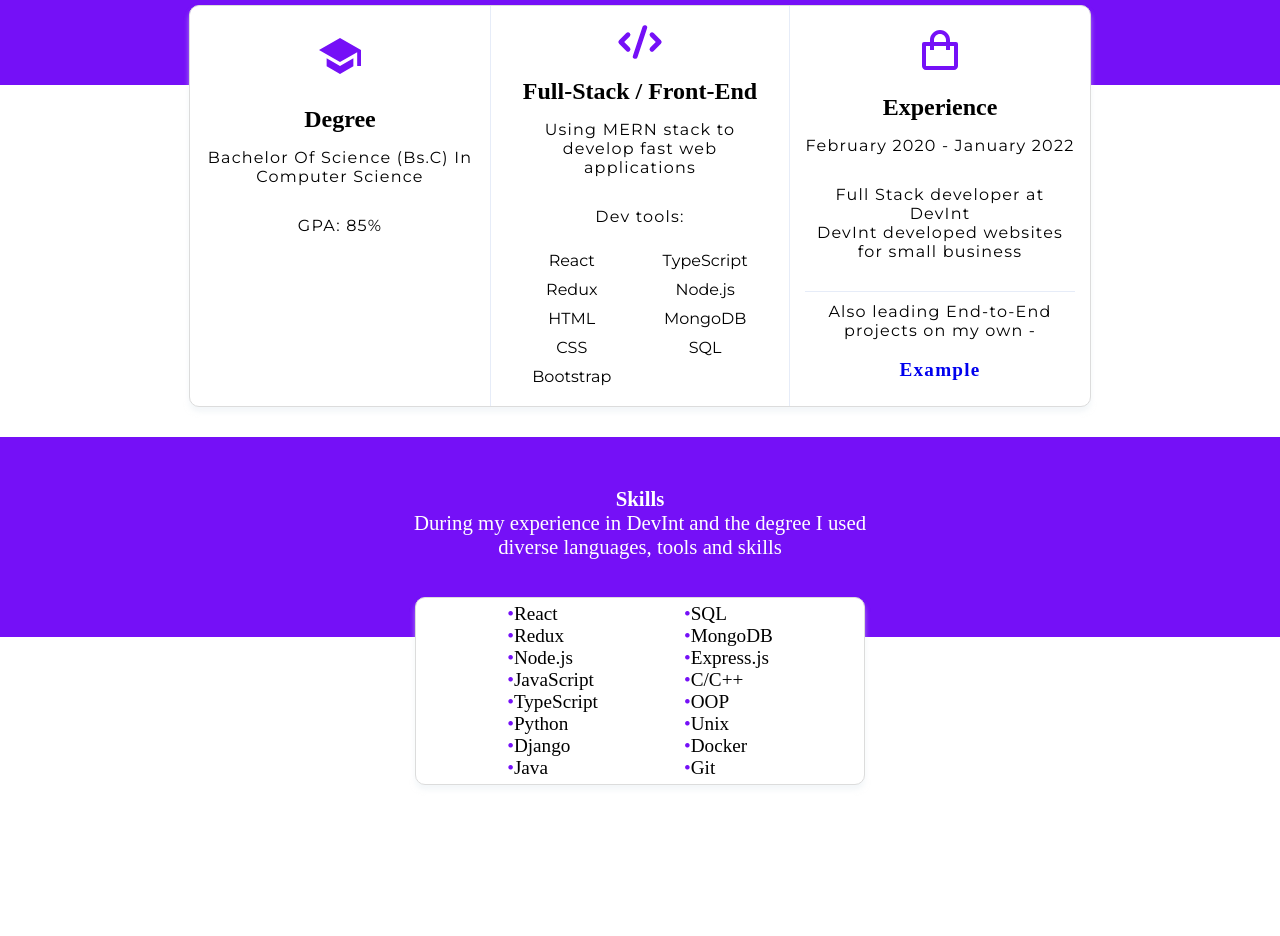
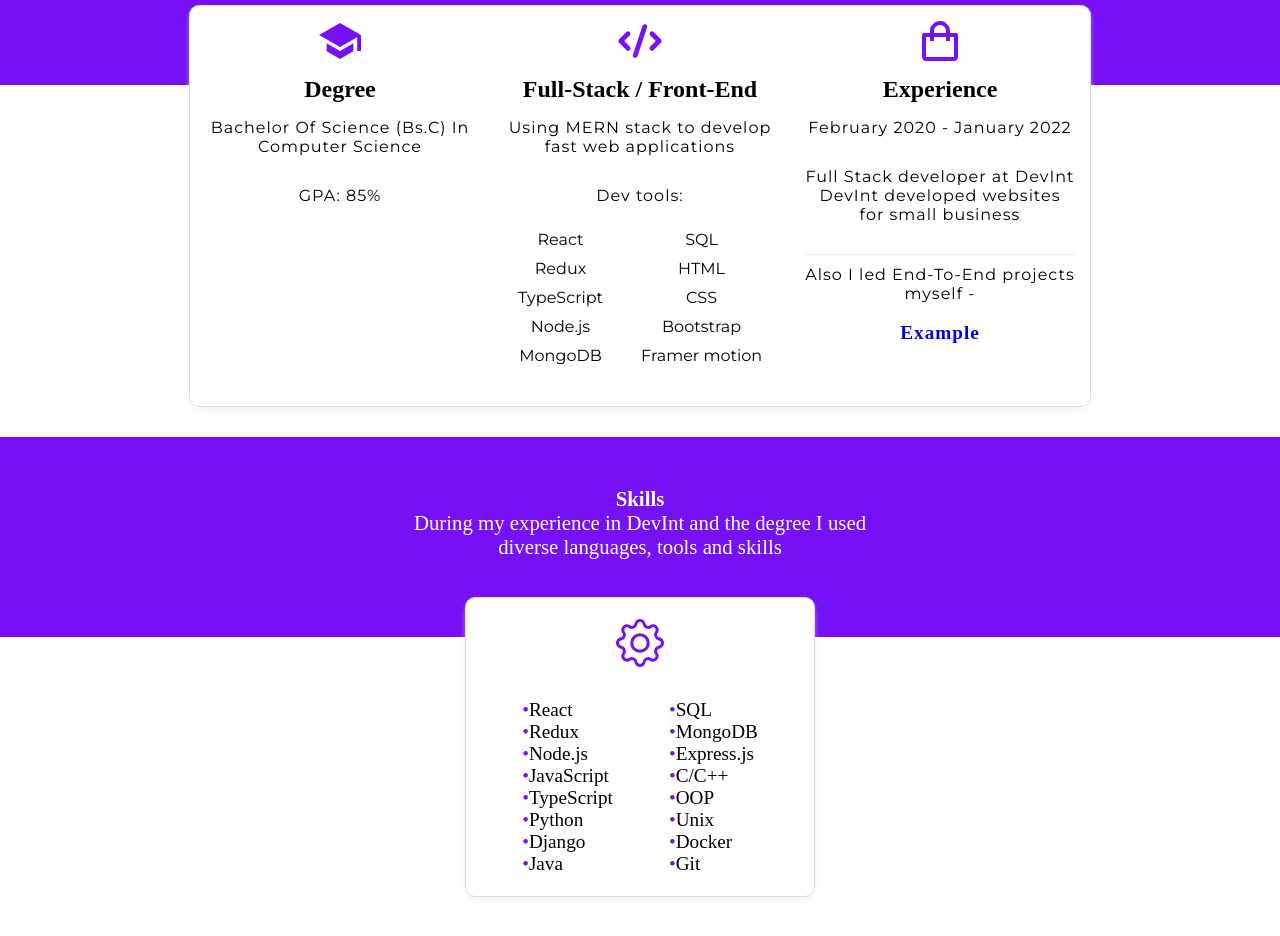
Before and after one commit to Ozshurki/portfolio, a React (Create React App) app: page /resume in a window 1280 px wide. Shown: the part 1020-1956 px from the top of the page. Before the commit the page ends 1905 px from the top, so only its background shows below. Built offline with nearby package versions, Linux system fonts and the light colour scheme.

Commit message:
Added inView animation

```diff
--- a/package.json
+++ b/package.json
@@ -16,6 +16,7 @@
     "react": "^18.2.0",
     "react-dom": "^18.2.0",
     "react-icons": "^4.4.0",
+    "react-intersection-observer": "^9.3.5",
     "react-redux": "^8.0.2",
     "react-router-dom": "^6.3.0",
     "react-scripts": "5.0.1",
--- a/src/components/cards-container/CardsContainer.tsx
+++ b/src/components/cards-container/CardsContainer.tsx
@@ -1,13 +1,38 @@
-import React from "react";
+import React, {useEffect} from "react";
 import {IoMdSchool} from "react-icons/io";
 import {HiCode} from "react-icons/hi";
 import {BiShoppingBag} from "react-icons/bi";
 
 import "./cards-container.css";
+import {useInView} from "react-intersection-observer";
+import {motion, useAnimation} from "framer-motion";
 
 const CardsContainer: React.FC = () => {
+
+    // Activate element when 30% of him on the screen
+    const [ref, inView] = useInView({threshold: 0.1});
+    const animation = useAnimation();
+
+    const handleAnimation = async () => {
+        if (inView)
+            await animation.start({
+                x: 0,
+                transition: {
+                    type: 'spring', duration: 1.5, bounce: 0.3
+                }
+            });
+        else
+            await animation.start({x: '-100vw'});
+    };
+
+    useEffect(() => {
+        handleAnimation();
+    }, [inView]);
+
+
     return (
-        <div className="cards-container">
+        <div className="cards-container" ref={ref}>
+            <motion.div className="cards" animate={animation}>
                 <div className="col">
                     <div className="icon-container">
                         <IoMdSchool color={"#7510F7"} size={"3rem"}/>
@@ -28,17 +53,18 @@ const CardsContainer: React.FC = () => {
                             <ul>
                                 <li>React</li>
                                 <li>Redux</li>
-                            <li>HTML</li>
-                            <li>CSS</li>
-                            <li>Bootstrap</li>
+                                <li>TypeScript</li>
+                                <li>Node.js</li>
+                                <li>MongoDB</li>
                             </ul>
                         </div>
                         <div>
                             <ul>
-                            <li>TypeScript</li>
-                            <li>Node.js</li>
-                            <li>MongoDB</li>
                                 <li>SQL</li>
+                                <li>HTML</li>
+                                <li>CSS</li>
+                                <li>Bootstrap</li>
+                                <li>Framer motion</li>
                             </ul>
                         </div>
                     </div>
@@ -51,7 +77,7 @@ const CardsContainer: React.FC = () => {
                     <p>February 2020 - January 2022</p>
                     <p>Full Stack developer at DevInt <br/>
                         DevInt developed websites for small business</p>
-                <p>Also leading End-to-End projects on my own -
+                    <p>Also I led End-To-End projects myself -
                         <br/> <br/>
                         <span>
                         <a href="https://github.com/Ozshurki/nofar-ecommerce" target="_blank">
@@ -60,6 +86,7 @@ const CardsContainer: React.FC = () => {
                     </span>
                     </p>
                 </div>
+            </motion.div>
         </div>
     );
 };
--- a/src/components/cards-container/cards-container.css
+++ b/src/components/cards-container/cards-container.css
@@ -1,4 +1,4 @@
-.cards-container{
+.cards{
     display: flex;
     flex-wrap: wrap;
     margin-top: -80px;
@@ -8,7 +8,6 @@
     border-radius: 10px;
     box-shadow: 0 5px 5px 0 rgb(233 240 243 / 50%);
     background-color: white;
-
 }
 
 .col{
@@ -23,12 +22,12 @@
 .col p{
     margin: 15px;
     font-family: 'Montserrat', sans-serif;
-    letter-spacing: 1.2px;
+    letter-spacing: 1px;
 }
 
 .cards-container .icon-container{
     width: 100%;
-    height: 100px;
+    height: 70px;
     display: flex;
     justify-content: center;
     align-items: center;
@@ -52,7 +51,6 @@
 .cards-container li{
     margin: 10px;
     font-family: 'Montserrat', sans-serif;
-
 }
 
 .cards-container li:hover{
@@ -74,19 +72,16 @@
 }
 
 @media (max-width: 915px) {
-    .cards-container{
+    .cards{
         flex-direction: column;
     }
 
     .cards-container > div:nth-child(2){
         border-left: 0 solid #E6ECF8;
         border-right: 0 solid #E6ECF8;
-
     }
 
     .cards-container .col{
         border-bottom: 1px solid #E6ECF8;
     }
-
-
 }
--- a/src/components/intro-content/IntroContent.tsx
+++ b/src/components/intro-content/IntroContent.tsx
@@ -13,8 +13,8 @@ const IntroContent: React.FC = () => {
     return (
         <div className="intro-content">
             <h2>Full-stack / Front-end Developer</h2>
-            <h3>I build End-to-End websites using React and Node.js with pure CSS. <br/>
-                I design and code beautifully things.</h3>
+            <h3>I build End-to-End websites using React and Node.js with pure CSS<br/>
+                I design and code beautifully things</h3>
             <div className="img-container">
                 <motion.div className="cloud-container">
                     <motion.div className="click-me"> Click Me!</motion.div>
--- a/src/components/modal/modal-msg/ModalMsg.tsx
+++ b/src/components/modal/modal-msg/ModalMsg.tsx
@@ -2,6 +2,7 @@ import React from "react";
 import {AnimatePresence, motion} from "framer-motion";
 import {GrFormClose} from "react-icons/gr";
 import {BiCommentError} from "react-icons/bi";
+import {ImWink} from "react-icons/im";
 
 import "./modal-msg.css"
 import {useDispatch} from "react-redux";
@@ -53,7 +54,18 @@ const Error: React.FC= () => {
                     </div>
                     <div className="modal-body">
                         <div className="modal-content">
-                            <div className="modal-msg">HIRE ME ;)</div>
+                            <h2 className="modal-msg">
+                                <span><i>H</i></span>
+                                <span><i>I</i></span>
+                                <span><i>R</i></span>
+                                <span><i>E</i></span>
+                                <span><i> </i></span>
+                                <span><i>M</i></span>
+                                <span><i>E</i></span>
+                                <span><i> </i></span>
+                                <span><i><ImWink size="0.7em"/></i></span>
+
+                            </h2>
                         </div>
                     </div>
                 </motion.div>
--- a/src/components/modal/modal-msg/modal-msg.css
+++ b/src/components/modal/modal-msg/modal-msg.css
@@ -51,9 +51,37 @@
 }
 
 .modal-msg{
-    height: 80px;
+    height: 100px;
+    width: 50%;
+    position: relative;
+    display: flex;
+    justify-content: space-between;
+    color: black;
+    cursor: pointer;
+}
+
+.modal-content i{
     font-family: 'Bebas Neue', cursive;
-    font-size: 2.5rem;
+    font-size: 3rem;
+}
+
+.modal-msg span{
+    position: relative;
+    filter: blur(7px);
+    padding: 0 18px;
+    transition: .6s;
+    height: 50px;
+}
+
+.modal-msg span:hover{
+    filter: blur(0px);
+    transition: 0s;
+}
+
+.modal-msg i {
+    position: absolute;
+    inset: 0;
+    background: transparent;
 }
 
 
--- a/src/components/skills/Skills.tsx
+++ b/src/components/skills/Skills.tsx
@@ -1,15 +1,41 @@
-import React from "react";
-import {BsGear} from "react-icons/bs"
+import React, {useEffect} from "react";
+import {BsGear} from "react-icons/bs";
 import "./skills.css";
+import {useInView} from "react-intersection-observer";
+import {motion, useAnimation} from "framer-motion";
 
 const Skills: React.FC = () => {
+
+    // Activate element when 30% of him on the screen
+    const [ref, inView] = useInView({threshold: 0.1});
+    const animation = useAnimation();
+
+    const handleAnimation = async () => {
+        if (inView)
+            await animation.start({
+                x: 0,
+                transition: {
+                    type: 'spring', duration: 1.5, bounce: 0.3
+                }
+            });
+        else
+            await animation.start({x: '-100vw'});
+    };
+
+    useEffect(() => {
+        handleAnimation();
+    }, [inView]);
+
     return (
         <>
-            <div className="skills-container">
+            <div className="skills-container" ref={ref}>
                 <h2>Skills</h2>
                 <p>During my experience in DevInt and the degree I used diverse languages, tools and skills</p>
             </div>
-            <div className="skills-card">
+            <div className="skills-card" ref={ref}>
+                <motion.div className="skills" animate={animation}>
+                    <BsGear className="gear-icon" color={"#7510F7"} size={"3rem"}/>
+                    <div className="skills-list">
                         <div>
                             <ul>
                                 <li>React</li>
@@ -35,6 +61,8 @@ const Skills: React.FC = () => {
                             </ul>
                         </div>
                     </div>
+                </motion.div>
+            </div>
         </>
     );
 };
--- a/src/components/skills/skills.css
+++ b/src/components/skills/skills.css
@@ -16,28 +16,38 @@
     text-align: center;
 }
 
-.skills-card {
+/*.skills-card {*/
+/*    display: flex;*/
+/*    */
+/*    padding: 5px*/
+/*}*/
+
+.skills{
     display: flex;
+    flex-direction: column;
     margin-top: -40px;
-    width: 450px;
-    min-height: auto;
+    width: 350px;
+    min-height: 300px;
     border: 1px solid gainsboro;
     border-radius: 10px;
     box-shadow: 0 5px 5px 0 rgb(233 240 243 / 50%);
     background-color: white;
-
     margin-bottom: 100px;
 }
 
-.skills-card {
+.skills-card > div {
     display: flex;
     justify-content: space-evenly;
-    padding: 5px
 }
 
-.skills-card div {
+.gear-icon{
+    width: 100%;
+    margin-bottom: 10px;
+}
+
+.skills-list{
     display: flex;
-    justify-content: center;
+    justify-content: space-evenly;
 }
 
 .skills-card ul {
```
Also changed, not shown: 1 other file (tests, documents, lock files or other folders). Lines whose indentation alone changed are shown as unchanged.
